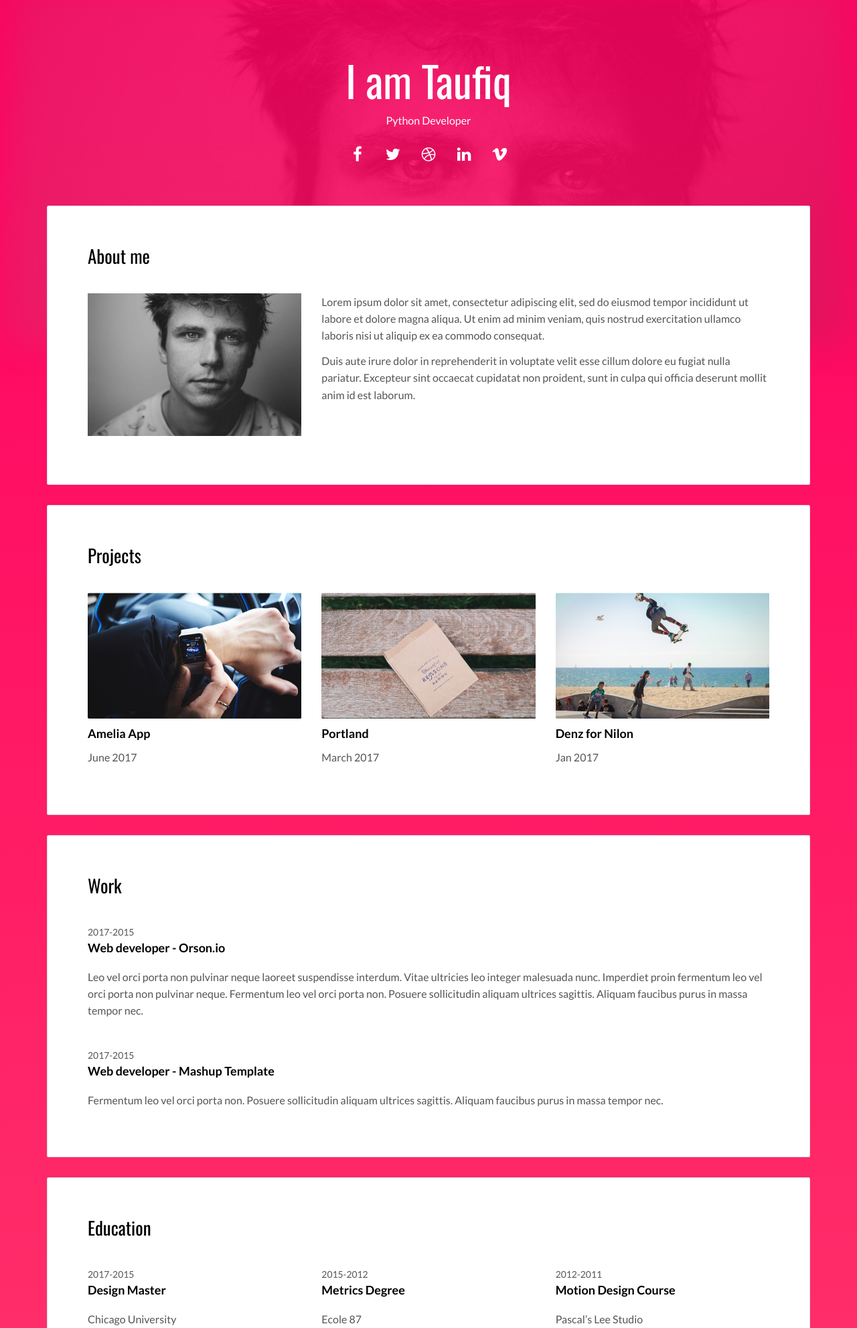
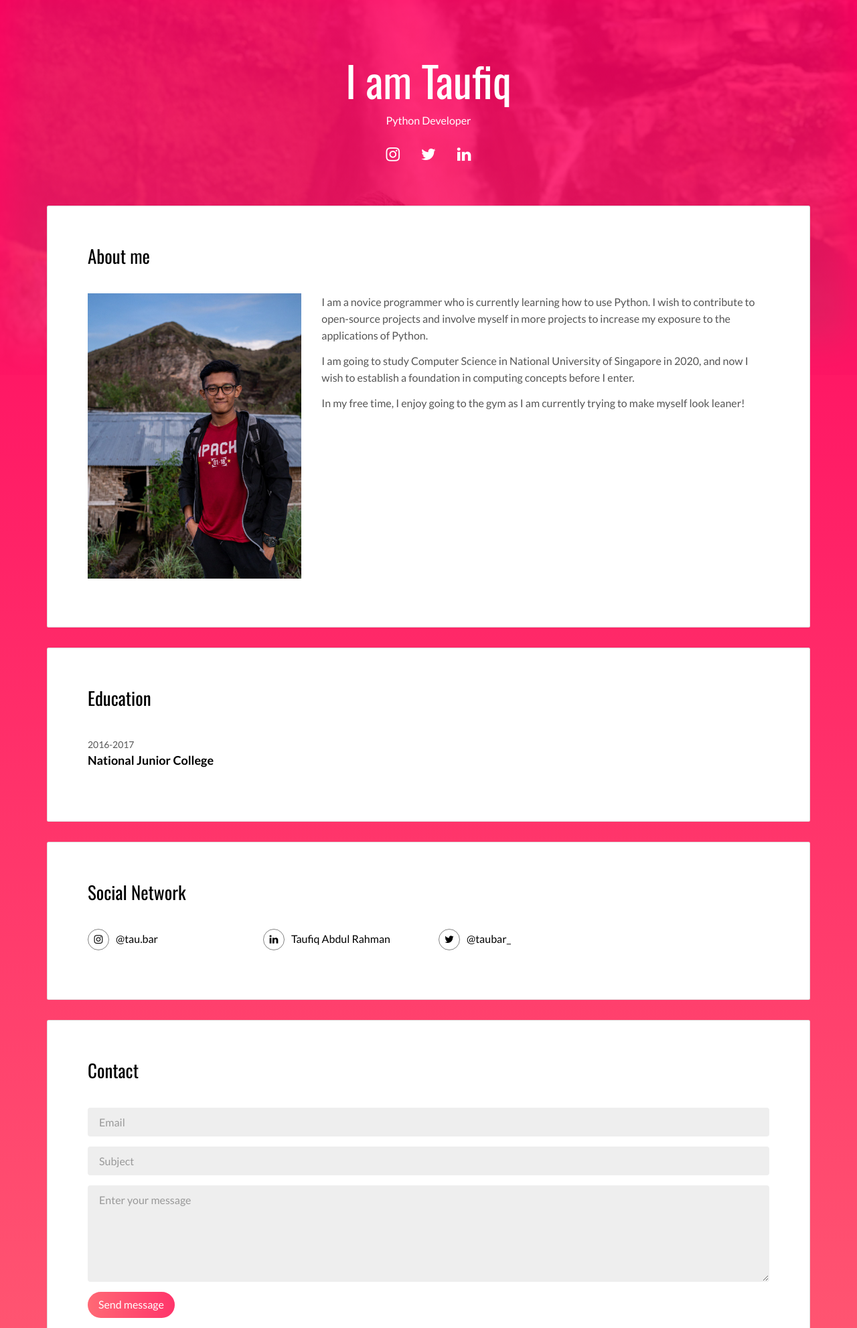
Before and after one commit to tau-bar/portfolio, a Flask app: page / in a window 1280 px wide. Shown: the top 1983 px of the page at 67% size. Run offline with Flask 2, Linux system fonts and the light colour scheme; some libraries are stand-ins or nearby versions.

Commit message:
for portfolio

```diff
--- a/templates/index.html
+++ b/templates/index.html
@@ -12,17 +12,17 @@
   <!-- Disable tap highlight on IE -->
   <meta name="msapplication-tap-highlight" content="no">
 
-  <link rel="apple-touch-icon" sizes="180x180" href="./static/assets/apple-icon-180x180.png">
-  <link href="./static/favicon1.ico" type="image/x-icon" rel="icon">
+  <link rel="apple-touch-icon" sizes="180x180" href="./static/assets/apple_logo.png">
+  <link href="./static/assets/images/favicon.png" type="image/x-icon" rel="icon">
 
-  <title>Title page</title>
+  <title>tau.bar</title>
 
 <link href="./static/main.d8e0d294.css" rel="stylesheet"></head>
 
 <body class="">
 
 <!-- Add your content of header -->
-<div class="background-color-layer" style="background-image: url('./static/assets/images/img-01.jpg')"
+<div class="background-color-layer" style="background-image: url('./static/assets/images/me1.jpg')"
 ></div>
 <main class="content-wrapper">
   <header class="white-text-container section-container">
@@ -30,21 +30,17 @@
       <h1>I am Taufiq</h1>
       <p>Python Developer</p>
       <p>
-        <a class="fa-icon fa-icon-2x" href="https://facebook.com/" title="">
-          <i class="fa fa-facebook"></i>
+        <a class="fa-icon fa-icon-2x" href="https://instagram.com/tau.bar" title="">
+          <i class="fa fa-instagram"></i>
         </a>
-        <a class="fa-icon fa-icon-2x" href="https://twitter.com/" title="">
+        <a class="fa-icon fa-icon-2x" href="https://twitter.com/taubar_" title="">
           <i class="fa fa-twitter"></i>
         </a>
-        <a class="fa-icon fa-icon-2x" href="https://dribbble.com/" title="">
-          <i class="fa fa-dribbble"></i>
-        </a>
-        <a class="fa-icon fa-icon-2x" href="https://www.linkedin.com/" title="">
+
+        <a class="fa-icon fa-icon-2x" href="https://www.linkedin.com/taubar" title="">
           <i class="fa fa-linkedin"></i>
         </a>
-        <a class="fa-icon fa-icon-2x" href="https://vimeo.com/" title="">
-          <i class="fa fa-vimeo"></i>
-        </a>
+
       </p>
     </div>
   </header>
@@ -62,60 +58,62 @@
             <h2>About me</h2>
             <div class="row">
               <div class="col-md-4">
-                <p><img src="./static/assets/images/img-01.jpg" class="img-responsive" alt=""></p>
+                <p><img src="./static/assets/images/me2.jpg" class="img-responsive" alt=""></p>
               </div>
               <div class="col-md-8">
 
-              <p>Lorem ipsum dolor sit amet, consectetur adipiscing elit, sed do eiusmod tempor incididunt ut labore et dolore magna aliqua. Ut enim ad minim veniam, quis nostrud exercitation ullamco laboris nisi ut aliquip ex ea commodo consequat.</p>
-              <p> Duis aute irure dolor in reprehenderit in voluptate velit esse cillum dolore eu fugiat nulla pariatur. Excepteur sint occaecat cupidatat non proident, sunt in culpa qui officia deserunt mollit anim id est laborum.</p>
+                <p>I am a novice programmer who is currently learning how to use Python. I wish to contribute to open-source projects
+                and involve myself in more projects to increase my exposure to the applications of Python.</p>
+                <p>I am going to study Computer Science in National University of Singapore in 2020, and now I wish to establish a foundation in computing concepts before I enter.</p>
+                <p>In my free time, I enjoy going to the gym as I am currently trying to make myself look leaner!</p>
 
               </div>
             </div>
           </div>
         </div>
 
-        <div class="card">
-          <div class="card-block">
-            <h2>Projects</h2>
-            <div class="row">
-              <div class="col-md-4">
-                <img src="./static/assets/images/img-02.jpg" class="img-responsive" alt="">
-                <h3 class="h5">Amelia App</h3>
-                <p>June 2017</p>
-              </div>
-              <div class="col-md-4">
-                <img src="./static/assets/images/img-03.jpg" class="img-responsive" alt="">
-                <h3 class="h5">Portland</h3>
-                <p>March 2017</p>
-              </div>
-              <div class="col-md-4">
-                <img src="./static/assets/images/img-04.jpg" class="img-responsive" alt="">
-                <h3 class="h5">Denz for Nilon</h3>
-                <p>Jan 2017</p>
-              </div>
-            </div>
-          </div>
-        </div>
+<!--        <div class="card">-->
+<!--          <div class="card-block">-->
+<!--            <h2>Projects</h2>-->
+<!--            <div class="row">-->
+<!--              <div class="col-md-4">-->
+<!--                <img src="./static/assets/images/img-02.jpg" class="img-responsive" alt="">-->
+<!--                <h3 class="h5">Amelia App</h3>-->
+<!--                <p>June 2017</p>-->
+<!--              </div>-->
+<!--              <div class="col-md-4">-->
+<!--                <img src="./static/assets/images/img-03.jpg" class="img-responsive" alt="">-->
+<!--                <h3 class="h5">Portland</h3>-->
+<!--                <p>March 2017</p>-->
+<!--              </div>-->
+<!--              <div class="col-md-4">-->
+<!--                <img src="./static/assets/images/img-04.jpg" class="img-responsive" alt="">-->
+<!--                <h3 class="h5">Denz for Nilon</h3>-->
+<!--                <p>Jan 2017</p>-->
+<!--              </div>-->
+<!--            </div>-->
+<!--          </div>-->
+<!--        </div>-->
 
-        <div class="card">
-          <div class="card-block">
-            <h2>Work</h2>
-            <div class="work-experience">
-              <small class="date">2017-2015</small>
-              <h3 class="h5 date-title">Web developer - <a href="http://en.orson.io" title="Create professionnal website">Orson.io</a></h3>
+<!--        <div class="card">-->
+<!--          <div class="card-block">-->
+<!--            <h2>Work</h2>-->
+<!--            <div class="work-experience">-->
+<!--              <small class="date">2017-2015</small>-->
+<!--              <h3 class="h5 date-title">Web developer - <a href="http://en.orson.io" title="Create professionnal website">Orson.io</a></h3>-->
 
 
-              <p>Leo vel orci porta non pulvinar neque laoreet suspendisse interdum. Vitae ultricies leo integer malesuada nunc. Imperdiet proin fermentum leo vel orci porta non pulvinar neque. Fermentum leo vel orci porta non. Posuere sollicitudin aliquam ultrices sagittis. Aliquam faucibus purus in massa tempor nec.</p>
-            </div>
+<!--              <p>Leo vel orci porta non pulvinar neque laoreet suspendisse interdum. Vitae ultricies leo integer malesuada nunc. Imperdiet proin fermentum leo vel orci porta non pulvinar neque. Fermentum leo vel orci porta non. Posuere sollicitudin aliquam ultrices sagittis. Aliquam faucibus purus in massa tempor nec.</p>-->
+<!--            </div>-->
 
-            <div class="work-experience">
-              <small class="date">2017-2015</small>
-              <h3 class="h5 date-title">Web developer - <a href="http://mashup-template.com" title="">Mashup Template</a></h3>
+<!--            <div class="work-experience">-->
+<!--              <small class="date">2017-2015</small>-->
+<!--              <h3 class="h5 date-title">Web developer - <a href="http://mashup-template.com" title="">Mashup Template</a></h3>-->
 
-              <p>Fermentum leo vel orci porta non. Posuere sollicitudin aliquam ultrices sagittis. Aliquam faucibus purus in massa tempor nec.</p>
-            </div>
-          </div>
-        </div>
+<!--              <p>Fermentum leo vel orci porta non. Posuere sollicitudin aliquam ultrices sagittis. Aliquam faucibus purus in massa tempor nec.</p>-->
+<!--            </div>-->
+<!--          </div>-->
+<!--        </div>-->
 
 
         <div class="card">
@@ -124,91 +122,90 @@
             <div class="row">
               <div class="col-md-4">
                 <div class="education-experience">
-                  <small class="date">2017-2015</small>
-                  <h3 class="h5 date-title">Design Master</h3>
-                  <p>Chicago University</p>
+                  <small class="date">2016-2017</small>
+                  <h3 class="h5 date-title">National Junior College</h3>
                 </div>
 
               </div>
-              <div class="col-md-4">
-                <div class="education-experience">
-                  <small class="date">2015-2012</small>
-                  <h3 class="h5 date-title">Metrics Degree</h3>
-                  <p>Ecole 87</p>
-                </div>
-              </div>
-              <div class="col-md-4">
-                <div class="education-experience">
-                  <small class="date">2012-2011</small>
-                  <h3 class="h5 date-title">Motion Design Course</h3>
-                  <p>Pascal’s Lee Studio</p>
-                </div>
-              </div>
-            </div>
-          </div>
-        </div>
+<!--              <div class="col-md-4">-->
+<!--                <div class="education-experience">-->
+<!--                  <small class="date">2015-2012</small>-->
+<!--                  <h3 class="h5 date-title">Metrics Degree</h3>-->
+<!--                  <p>Ecole 87</p>-->
+<!--                </div>-->
+<!--              </div>-->
+<!--              <div class="col-md-4">-->
+<!--                <div class="education-experience">-->
+<!--                  <small class="date">2012-2011</small>-->
+<!--                  <h3 class="h5 date-title">Motion Design Course</h3>-->
+<!--                  <p>Pascal’s Lee Studio</p>-->
+<!--                </div>-->
+<!--              </div>-->
+<!--            </div>-->
+<!--          </div>-->
+<!--        </div>-->
 
-        <div class="card">
-          <div class="card-block">
-            <h2>Language</h2>
-            <div class="row">
-              <div class="col-md-4">
-                <div class="language-experience">
-                  <h3 class="h5">English  <small>Bilingual</small></h3>
-                </div>
-              </div>
-              <div class="col-md-4">
-                <div class="language-experience">
-                  <h3 class="h5">French  <small>Fluent</small></h3>
-                </div>
-              </div>
-              <div class="col-md-4">
-                <div class="language-experience">
-                  <h3 class="h5">Russian  <small>Beginner</small></h3>
-                </div>
-              </div>
-            </div>
-          </div>
-        </div>
+<!--        <div class="card">-->
+<!--          <div class="card-block">-->
+<!--            <h2>Language</h2>-->
+<!--            <div class="row">-->
+<!--              <div class="col-md-4">-->
+<!--                <div class="language-experience">-->
+<!--                  <h3 class="h5">English  <small>Bilingual</small></h3>-->
+<!--                </div>-->
+<!--              </div>-->
+<!--              <div class="col-md-4">-->
+<!--                <div class="language-experience">-->
+<!--                  <h3 class="h5">French  <small>Fluent</small></h3>-->
+<!--                </div>-->
+<!--              </div>-->
+<!--              <div class="col-md-4">-->
+<!--                <div class="language-experience">-->
+<!--                  <h3 class="h5">Russian  <small>Beginner</small></h3>-->
+<!--                </div>-->
+<!--              </div>-->
+<!--            </div>-->
+<!--          </div>-->
+<!--        </div>-->
 
-        <div class="card">
-          <div class="card-block">
-            <h2>Projects</h2>
-            <div id="carousel-example-generic" class="carousel slide" data-ride="carousel">
+<!--        <div class="card">-->
+<!--          <div class="card-block">-->
+<!--            <h2>Projects</h2>-->
+<!--            <div id="carousel-example-generic" class="carousel slide" data-ride="carousel">-->
 
 
-            <!-- Wrapper for slides -->
-            <div class="carousel-inner" role="listbox">
-              <div class="item active">
-                <img src="./static/assets/images/img-05.jpg" class="img-responsive" alt="...">
-                <div class="carousel-caption">
-                  <h3 class="h5">Jules for Bastion</h3>
-                  <p>2017</p>
-                </div>
-              </div>
-              <div class="item">
-                <img src="./static/assets/images/img-06.jpg" class="img-responsive" alt="...">
-                <div class="carousel-caption">
-                  <h3 class="h5">Jules for Bastion</h3>
-                  <p>2017</p>
-                </div>
-              </div>
+<!--            &lt;!&ndash; Wrapper for slides &ndash;&gt;-->
+<!--            <div class="carousel-inner" role="listbox">-->
+<!--              <div class="item active">-->
+<!--                <img src="./static/assets/images/img-05.jpg" class="img-responsive" alt="...">-->
+<!--                <div class="carousel-caption">-->
+<!--                  <h3 class="h5">Jules for Bastion</h3>-->
+<!--                  <p>2017</p>-->
+<!--                </div>-->
+<!--              </div>-->
+<!--              <div class="item">-->
+<!--                <img src="./static/assets/images/img-06.jpg" class="img-responsive" alt="...">-->
+<!--                <div class="carousel-caption">-->
+<!--                  <h3 class="h5">Jules for Bastion</h3>-->
+<!--                  <p>2017</p>-->
+<!--                </div>-->
+<!--              </div>-->
 
-              <div class="item">
-                <img src="./static/assets/images/img-08.jpg" class="img-responsive" alt="...">
-                <div class="carousel-caption">
-                  <h3 class="h5">Jules for Bastion</h3>
-                  <p>2017</p>
-                </div>
-              </div>
-            </div>
+<!--              <div class="item">-->
+<!--                <img src="./static/assets/images/img-08.jpg" class="img-responsive" alt="...">-->
+<!--                <div class="carousel-caption">-->
+<!--                  <h3 class="h5">Jules for Bastion</h3>-->
+<!--                  <p>2017</p>-->
+<!--                </div>-->
+<!--              </div>-->
+<!--            </div>-->
 
-            <!-- Indicators -->
-            <ol class="carousel-indicators">
-              <li data-target="#carousel-example-generic" data-slide-to="0" class="active"></li>
-              <li data-target="#carousel-example-generic" data-slide-to="1"></li>
-              <li data-target="#carousel-example-generic" data-slide-to="2"></li>
-            </ol>
+<!--            &lt;!&ndash; Indicators &ndash;&gt;-->
+<!--            <ol class="carousel-indicators">-->
+<!--              <li data-target="#carousel-example-generic" data-slide-to="0" class="active"></li>-->
+<!--              <li data-target="#carousel-example-generic" data-slide-to="1"></li>-->
+<!--              <li data-target="#carousel-example-generic" data-slide-to="2"></li>-->
+<!--            </ol>-->
 
           </div>
           </div>
@@ -219,13 +216,13 @@
             <h2>Social Network</h2>
             <div class="row">
               <div class="col-md-3">
-                <p class="social-buttons"><a href="https://twitter.com/" title=""><span class="social-round-icon fa-icon"><i class="fa fa-twitter"></i></span>@David_Folley</a></p>
+                <p class="social-buttons"><a href="https://instagram.com/tau.bar" title=""><span class="social-round-icon fa-icon"><i class="fa fa-instagram"></i></span>@tau.bar</a></p>
               </div>
               <div class="col-md-3">
-                <p class="social-buttons"><a href="https://www.linkedin.com/" title=""><span class="social-round-icon fa-icon"><i class="fa fa-linkedin"></i></span>David Folley</a></p>
+                <p class="social-buttons"><a href="https://www.linkedin.com/taubar" title=""><span class="social-round-icon fa-icon"><i class="fa fa-linkedin"></i></span>Taufiq Abdul Rahman</a></p>
               </div>
               <div class="col-md-3">
-                <p class="social-buttons"><a href="https://dribbble.com/" title=""><span class="social-round-icon fa-icon"><i class="fa fa-dribbble"></i></span>David Folley</a></p>
+                <p class="social-buttons"><a href="https://twitter.com/taubar_" title=""><span class="social-round-icon fa-icon"><i class="fa fa-twitter"></i></span>@taubar_</a></p>
               </div>
             </div>
           </div>
@@ -260,18 +257,16 @@
   <div class="container">
     <div class="row">
       <div class="col-xs-12">
-        <p><img src="./static/assets/images/mashup-icon.svg" alt=""></p>
 
-        <p>©All right reserved. Design <a href="http://www.mashup-template.com/" title="Create website with free html template">Mashup Template</a>/<a href="https://unsplash.com/" title="Beautiful Free Images">Unsplash</a></p>
         <p>
-          <a class="fa-icon fa-icon-2x" href="https://facebook.com/" title="">
-            <i class="fa fa-facebook"></i>
+          <a class="fa-icon fa-icon-2x" href="https://www.linkedin.com/taubar" title="">
+            <i class="fa fa-linkedin"></i>
           </a>
-          <a class="fa-icon fa-icon-2x" href="https://twitter.com/" title="">
+          <a class="fa-icon fa-icon-2x" href="https://twitter.com/taubar_" title="">
             <i class="fa fa-twitter"></i>
           </a>
-          <a class="fa-icon fa-icon-2x" href="https://www.linkedin.com/" title="">
-            <i class="fa fa-linkedin"></i>
+          <a class="fa-icon fa-icon-2x" href="https://instagram.com/tau.bar" title="">
+            <i class="fa fa-instagram"></i>
 
         </p>
       </div>
```
Also changed, not shown: static/assets/images/apple_logo.png (added), static/assets/images/favicon.png (added), static/assets/images/logo.png (added), static/assets/images/logo_transparent.png (added), static/assets/images/me1.jpg (added), static/assets/images/me2.jpg (added).
